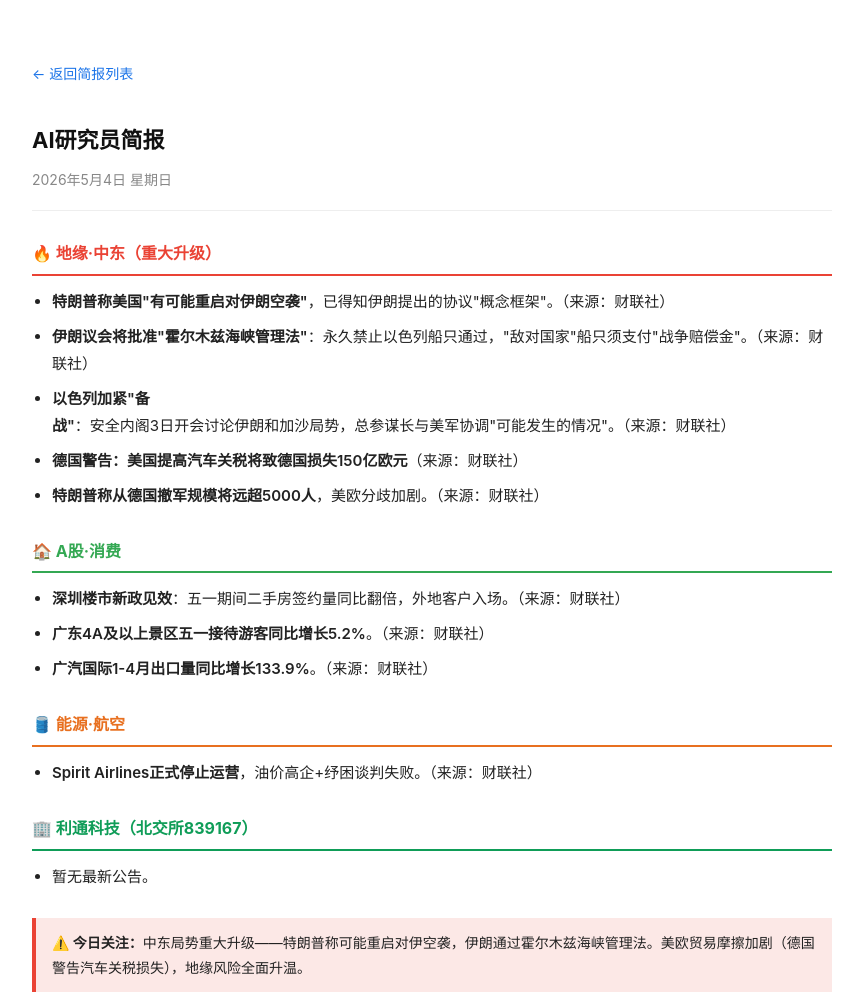
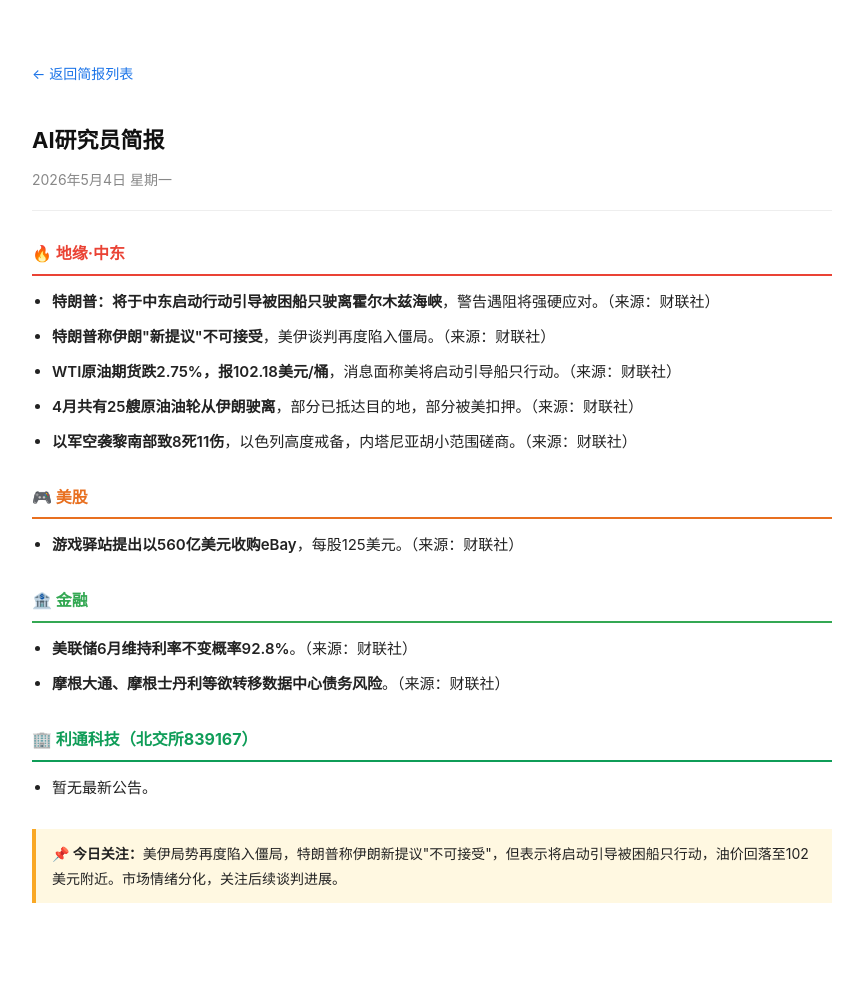
Before and after one commit to lucylook6-design/landy-briefings, a plain HTML site: page reports/2026-05-04.html in a window 1280 px wide. Shown: the whole page, without its empty margins (208-1071 px from the left). After the commit the page ends 963 px from the top, so only its background shows below. Drawn offline with Linux system fonts and the light colour scheme.

Commit message:
简报归档: 2026-05-04

```diff
--- a/reports/2026-05-04.html
+++ b/reports/2026-05-04.html
@@ -29,32 +29,31 @@
 <a class="back-button" href="/landy-briefings/">← 返回简报列表</a>
 
 <h1>AI研究员简报</h1>
-<div class="date">2026年5月4日 星期日</div>
+<div class="date">2026年5月4日 星期一</div>
 
 <div class="section">
-  <div class="section-title red">🔥 地缘·中东（重大升级）</div>
+  <div class="section-title red">🔥 地缘·中东</div>
   <ul>
-    <li><strong>特朗普称美国"有可能重启对伊朗空袭"</strong>，已得知伊朗提出的协议"概念框架"。（来源：财联社）</li>
-    <li><strong>伊朗议会将批准"霍尔木兹海峡管理法"</strong>：永久禁止以色列船只通过，"敌对国家"船只须支付"战争赔偿金"。（来源：财联社）</li>
-    <li><strong>以色列加紧"备战"</strong>：安全内阁3日开会讨论伊朗和加沙局势，总参谋长与美军协调"可能发生的情况"。（来源：财联社）</li>
-    <li><strong>德国警告：美国提高汽车关税将致德国损失150亿欧元</strong>（来源：财联社）</li>
-    <li><strong>特朗普称从德国撤军规模将远超5000人</strong>，美欧分歧加剧。（来源：财联社）</li>
+    <li><strong>特朗普：将于中东启动行动引导被困船只驶离霍尔木兹海峡</strong>，警告遇阻将强硬应对。（来源：财联社）</li>
+    <li><strong>特朗普称伊朗"新提议"不可接受</strong>，美伊谈判再度陷入僵局。（来源：财联社）</li>
+    <li><strong>WTI原油期货跌2.75%，报102.18美元/桶</strong>，消息面称美将启动引导船只行动。（来源：财联社）</li>
+    <li><strong>4月共有25艘原油油轮从伊朗驶离</strong>，部分已抵达目的地，部分被美扣押。（来源：财联社）</li>
+    <li><strong>以军空袭黎南部致8死11伤</strong>，以色列高度戒备，内塔尼亚胡小范围磋商。（来源：财联社）</li>
   </ul>
 </div>
 
 <div class="section">
-  <div class="section-title green">🏠 A股·消费</div>
+  <div class="section-title orange">🎮 美股</div>
   <ul>
-    <li><strong>深圳楼市新政见效</strong>：五一期间二手房签约量同比翻倍，外地客户入场。（来源：财联社）</li>
-    <li><strong>广东4A及以上景区五一接待游客同比增长5.2%</strong>。（来源：财联社）</li>
-    <li><strong>广汽国际1-4月出口量同比增长133.9%</strong>。（来源：财联社）</li>
+    <li><strong>游戏驿站提出以560亿美元收购eBay</strong>，每股125美元。（来源：财联社）</li>
   </ul>
 </div>
 
 <div class="section">
-  <div class="section-title orange">🛢️ 能源·航空</div>
+  <div class="section-title green">🏦 金融</div>
   <ul>
-    <li><strong>Spirit Airlines正式停止运营</strong>，油价高企+纾困谈判失败。（来源：财联社）</li>
+    <li><strong>美联储6月维持利率不变概率92.8%</strong>。（来源：财联社）</li>
+    <li><strong>摩根大通、摩根士丹利等欲转移数据中心债务风险</strong>。（来源：财联社）</li>
   </ul>
 </div>
 
@@ -65,8 +64,8 @@
   </ul>
 </div>
 
-<div class="warning">
-  <strong>⚠️ 今日关注：</strong>中东局势重大升级——特朗普称可能重启对伊空袭，伊朗通过霍尔木兹海峡管理法。美欧贸易摩擦加剧（德国警告汽车关税损失），地缘风险全面升温。
+<div class="highlight">
+  <strong>📌 今日关注：</strong>美伊局势再度陷入僵局，特朗普称伊朗新提议"不可接受"，但表示将启动引导被困船只行动，油价回落至102美元附近。市场情绪分化，关注后续谈判进展。
 </div>
 
 </body>
```
